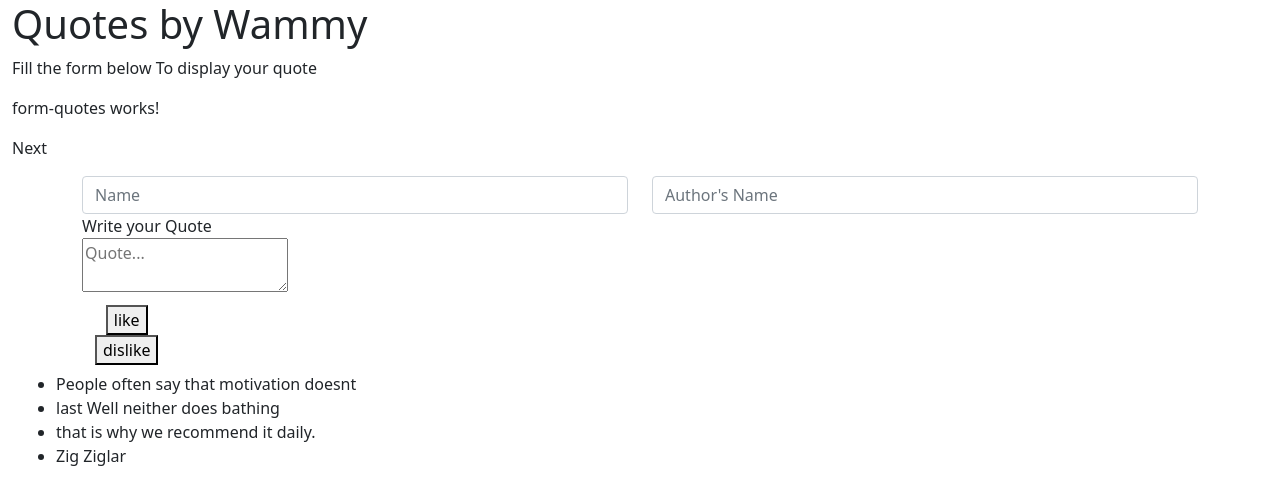
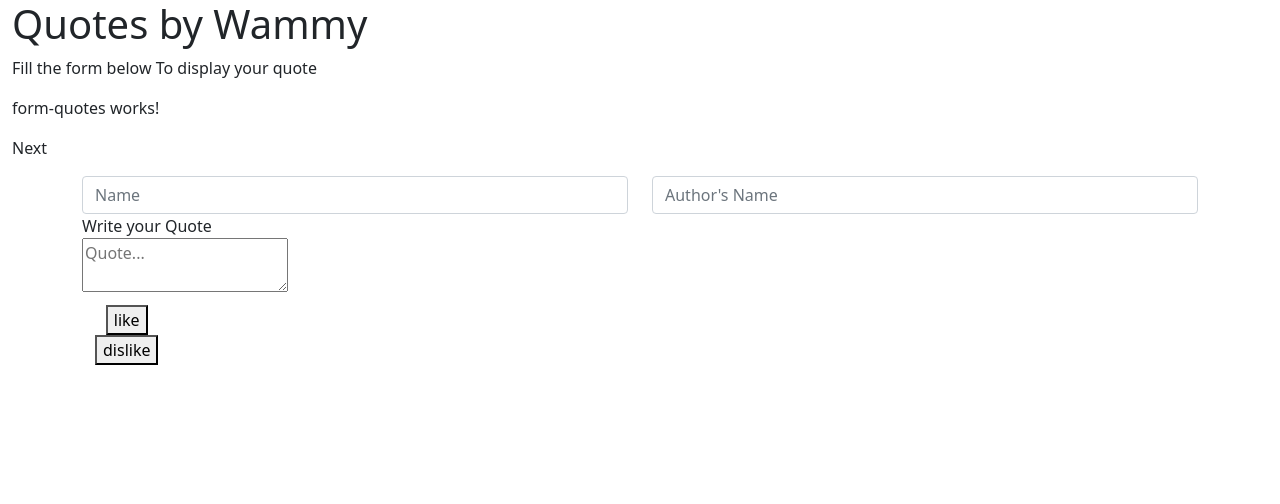
Before and after one commit to 2BWeru/Quotes, an Angular app: page / in a window 1280 px wide. Shown: the top 504 px of the page. Built offline with nearby package versions, Linux system fonts and the light colour scheme.

Commit message:
delets class display

```diff
--- a/src/app/app.component.html
+++ b/src/app/app.component.html
@@ -8,7 +8,7 @@
    </div>
    <div class="container-fluid">
        <ul>
-           <li *ngFor='let quote of quotes'>{{quote}}</li>
+           <li *ngFor='let quote of quotes'>{{quote.topic}}</li>
 
        </ul>
    </div>
--- a/src/app/app.component.ts
+++ b/src/app/app.component.ts
@@ -1,16 +1,22 @@
-import { Component } from '@angular/core';
+import { Component} from '@angular/core';
+
 
 @Component({
   selector: 'app-root',
   templateUrl: './app.component.html',
   styleUrls: ['./app.component.css']
 })
-export class AppComponent {
+export class AppComponent{
   title = 'Quotes by Wammy'
 
-   quotes!: string[];
+  //  quotes!: string[];
 
-   constructor(){
-     this.quotes = ['People often say that motivation doesnt', 'last Well neither does bathing', 'that is why we recommend it daily.' ,'Zig Ziglar']
-   }
+  //  constructor(){
+  //    this.quotes = ['People often say that motivation doesnt', 'last Well neither does bathing', 'that is why we recommend it daily.' ,'Zig Ziglar']
+  //  }
+
+
+
+  ngOnInit(): void {
+  }
 }
```
